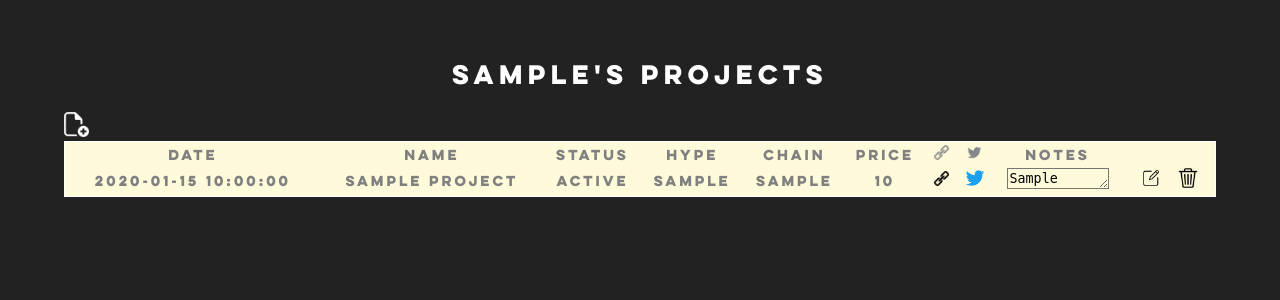
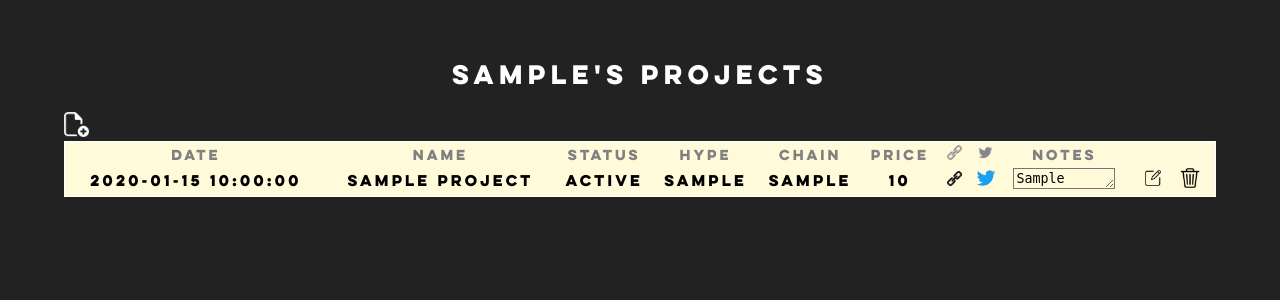
Before and after one commit to skepsy-dev/mytxns-php, a PHP site: page / in a window 1280 px wide. Shown: the part 63-363 px from the top of the page. Run offline with PHP 8.4, Linux system fonts and the light colour scheme; the visitor is signed in with stand-in values (Sample User, id 1); tables that the repository leaves empty or names only in its code hold one stand-in row (values such as "Sample post"); data that the repository does not hold is empty.

Commit message:
main table print fixed.

```diff
--- a/index.php
+++ b/index.php
@@ -101,7 +101,7 @@ endif;
 
             // read data of each row
             while ($row = $result->fetch_assoc()) {
-                echo "<tr class='table_header'>
+                echo "<tr>
                                 <td>$row[date]</td>
                                 <td>$row[project_name]</td>
                                 <td>$row[status]</td>
```
